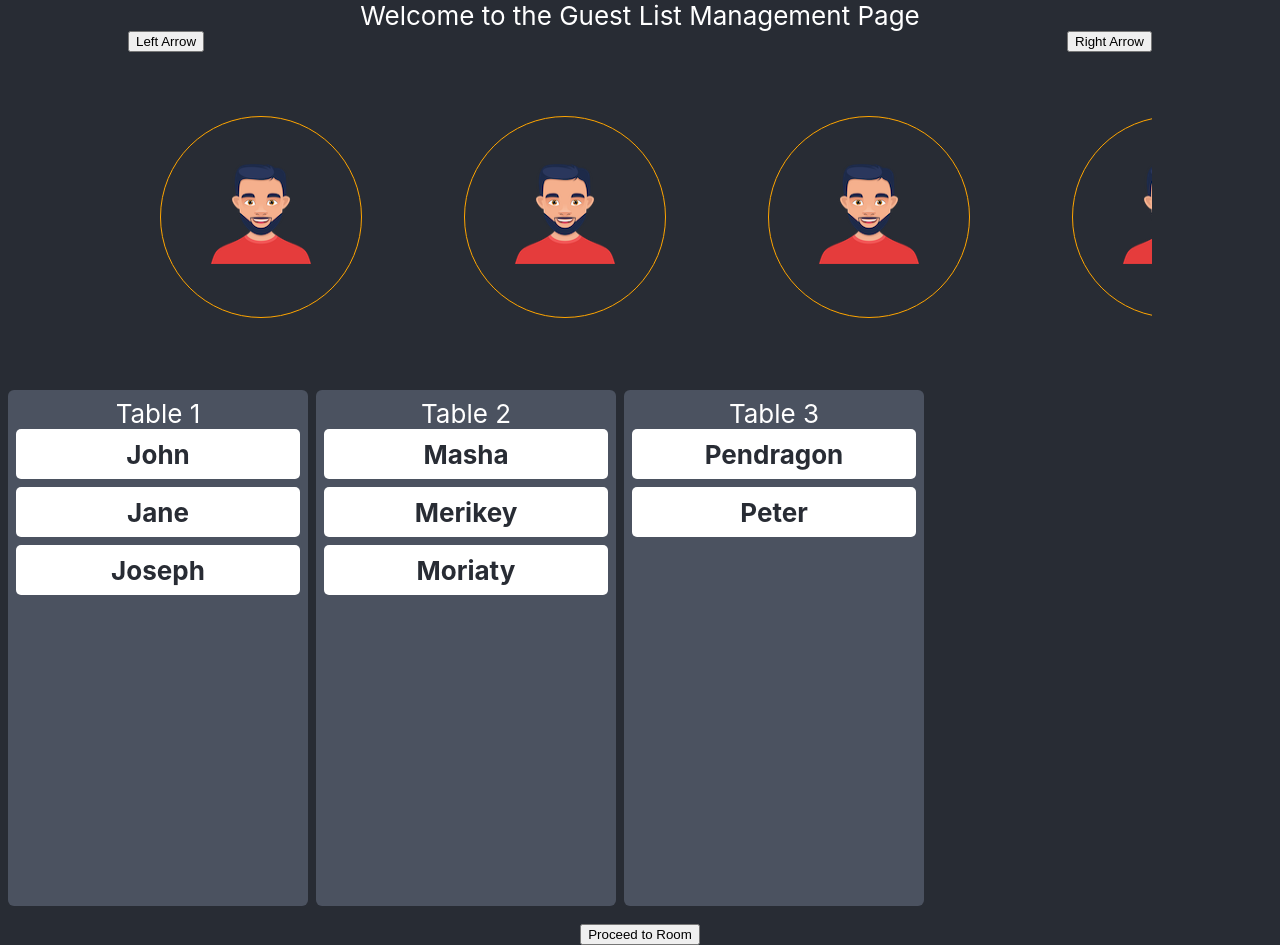
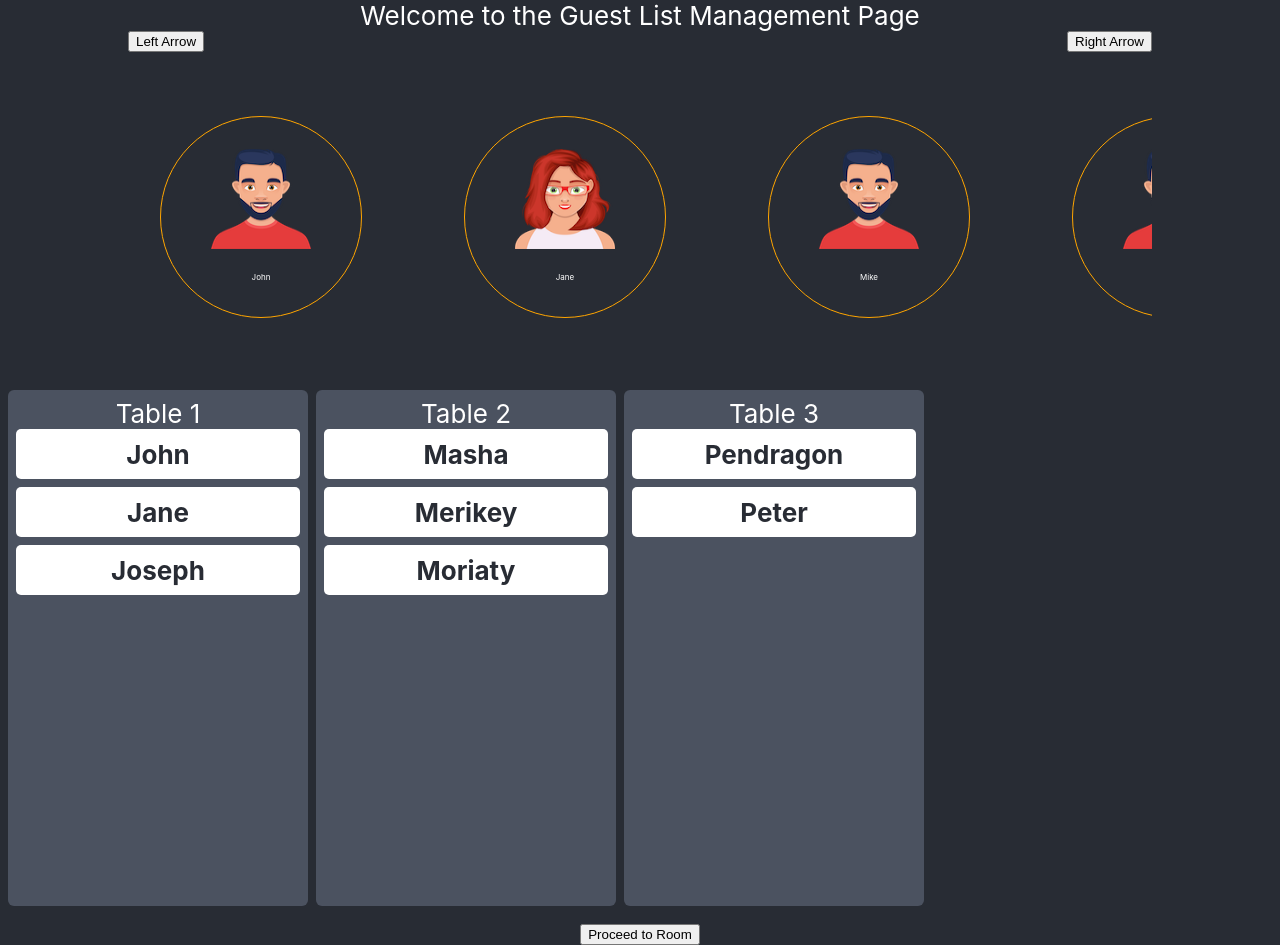
Before and after one commit to akotonyStark/GuestList, a React (Create React App) app: page /app/guest-list in a window 1280 px wide. Built offline with nearby package versions, Linux system fonts and the light colour scheme.

Commit message:
scroll guests

```diff
--- a/src/Components/Slider/Slider.jsx
+++ b/src/Components/Slider/Slider.jsx
@@ -6,7 +6,16 @@ import style from './Slider.module.css'
 import SliderCard from './SliderCard'
 
 const Slider = () => {
-    const sliderArray = [1,2,3,4,5,6]
+    const sliderArray = [
+        {id:1, name: 'John', gender: 'M'},
+        {id:2, name: 'Jane', gender: 'F'},
+        {id:3, name: 'Mike', gender: 'M'},
+        {id:4, name: 'Terry', gender: 'M'},
+        {id:5, name: 'Jenny', gender: 'F'},
+        {id:6, name: 'Matt', gender: 'M'},
+        {id:7, name: 'Mary', gender: 'F'},
+        {id:8, name: 'Molly', gender: 'F'}
+    ]
     const [width, setWidth] = useState(0)
 
     const dragSlider = useRef()
@@ -51,12 +60,6 @@ const Slider = () => {
                 >
                     {sliderArray.map((el, i) => {
                         return <SliderCard key={i+1} el={el} i={i} />
-                        // return (
-                        // <div style={{display:'flex', flexDirection:'row', justifyContent:'center'}}>
-                        //     <div style={{border: '1px solid orange', height:100, borderRadius: 100, width: 100}}>
-                        //         <h6>Guest {el}</h6>
-                        //     </div>
-                        // </div>)
                     })}
                 </motion.div>
             </motion.div>
--- a/src/Components/Slider/SliderCard.jsx
+++ b/src/Components/Slider/SliderCard.jsx
@@ -2,15 +2,17 @@ import React, {useState, useRef, useEffect} from 'react'
 import style from './SliderCard.module.css'
 
 import man from '../../Assets/man.png'
+import woman from '../../Assets/woman.png'
 
 import { motion } from 'framer-motion'
 
-const SliderCard = () => {
+const SliderCard = ({el}) => {
   return (
     <motion.div className={style.sliderCard}>
         <div className={style.sliderCard_box}>
             <motion.div className={style.sliderCard_box_img}>
-                <img src={man} alt='profile'  width={100} height={100}/>
+                <img src={el.gender == 'M' ? man: woman} alt='profile'  width={100} height={100}/><br/>
+                <span style={{fontSize:8}}>{el.name}</span>
             </motion.div>
         </div>
     </motion.div>
```
